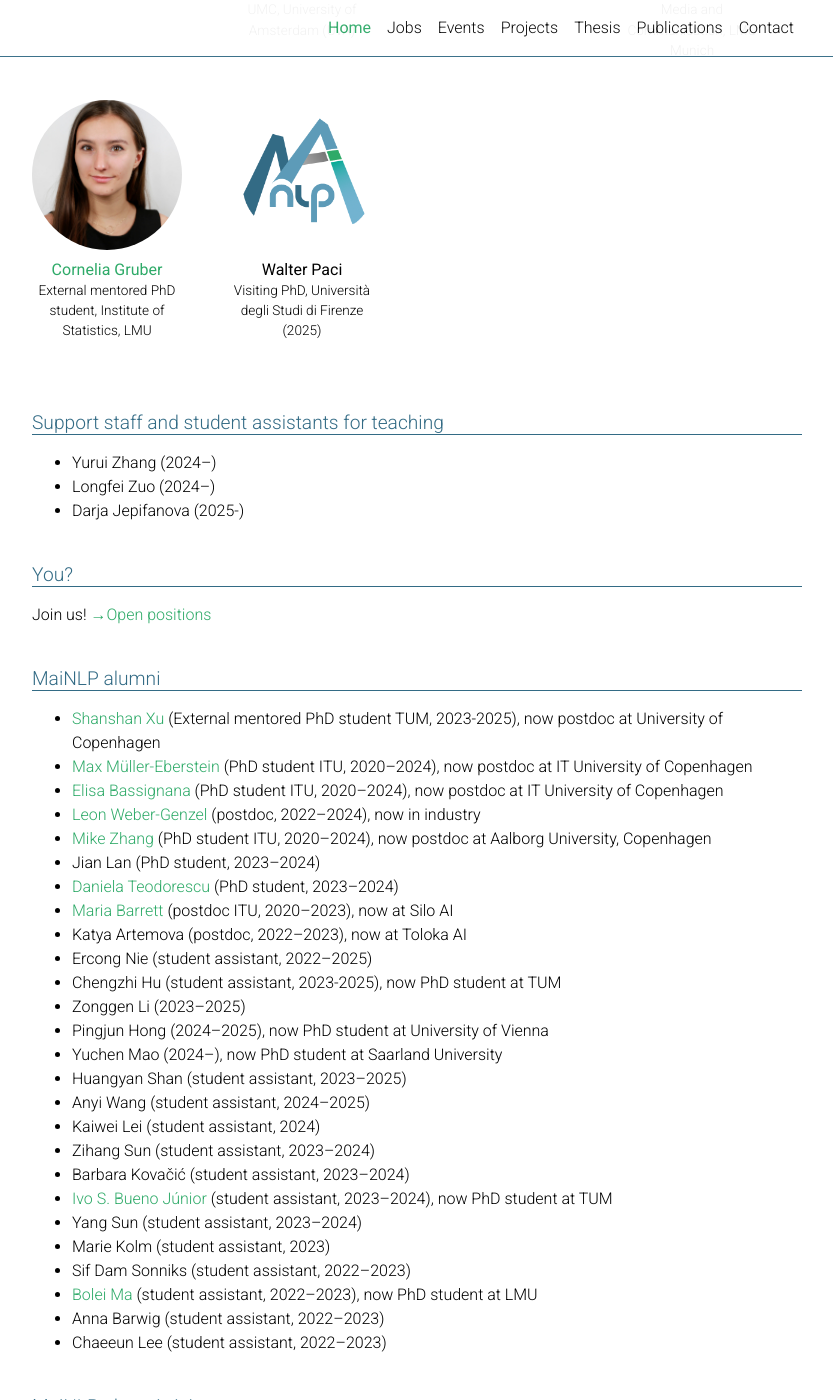
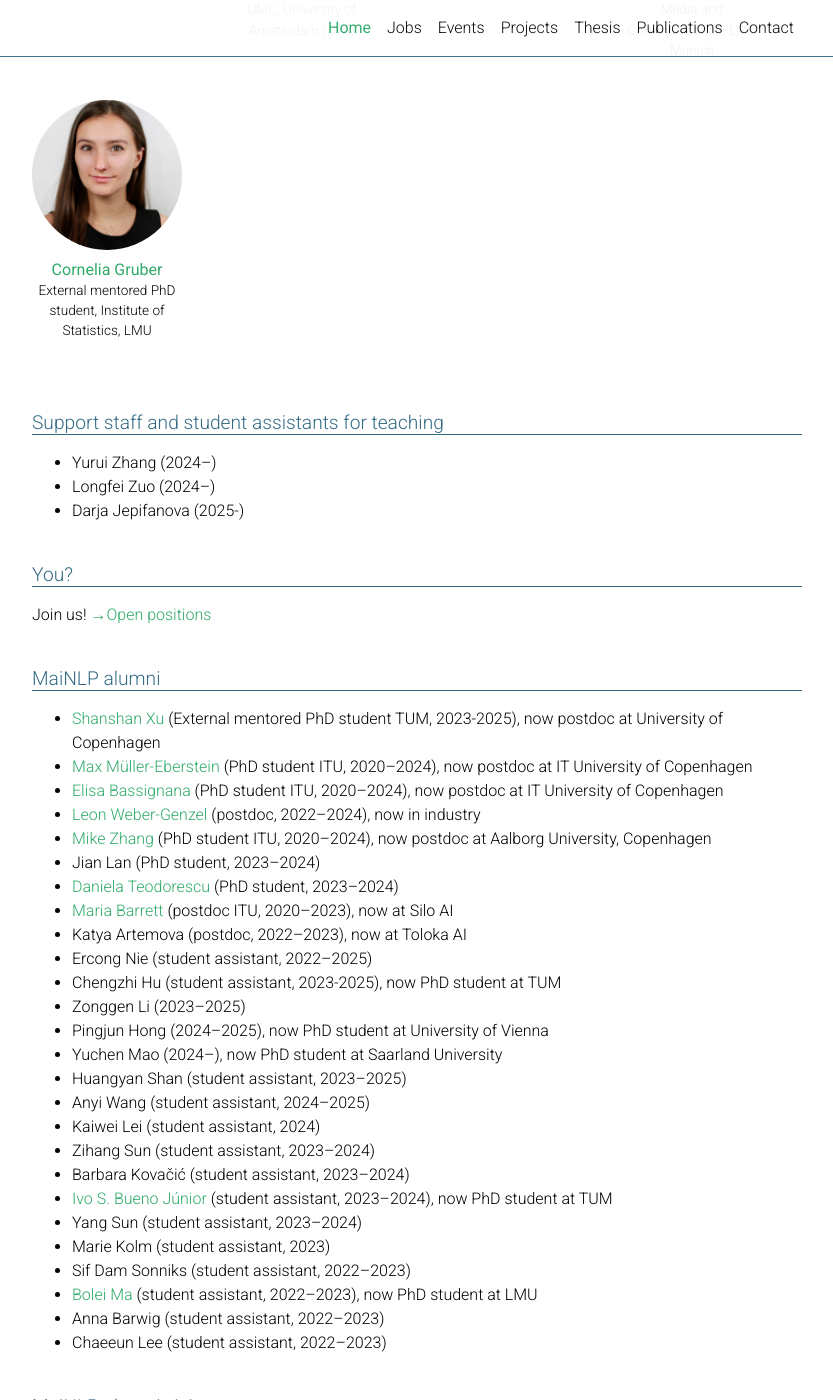
Before and after one commit to mainlp/mainlp.github.io, a Jekyll site: the page built from _pages/about.md, in a window 1280 px wide and 1400 px high, scrolled down 3866 px. Shown: the whole window, without its empty margins (223-1056 px from the left). Built offline with Jekyll 4.4.1, drawn with Linux system fonts in a browser that asks for light colours; full-size pictures stand in for the smaller copies a plugin makes; comment, search, counter and statistics services are not loaded; a style sheet for code colours, icons or effects is not loaded; some of the changed text lies outside the part shown.

Commit message:
Update about.md

```diff
--- a/_pages/about.md
+++ b/_pages/about.md
@@ -176,10 +176,7 @@ affiliated:
       description: External mentored PhD student, Institute of Statistics, LMU
       picture: cg.jpg
       website: https://www.en.wisostat.statistik.uni-muenchen.de/personen/doktoranden/gruber/index.html
-    - name: Walter Paci
-      description: Visiting PhD, Università degli Studi di Firenze (2025)
-      picture: mainlp-logo-500.png
-      website: #
+
 ---
 
 Welcome!
```
Also changed, not shown: other parts of _pages/about.md (+1 -0 lines).
